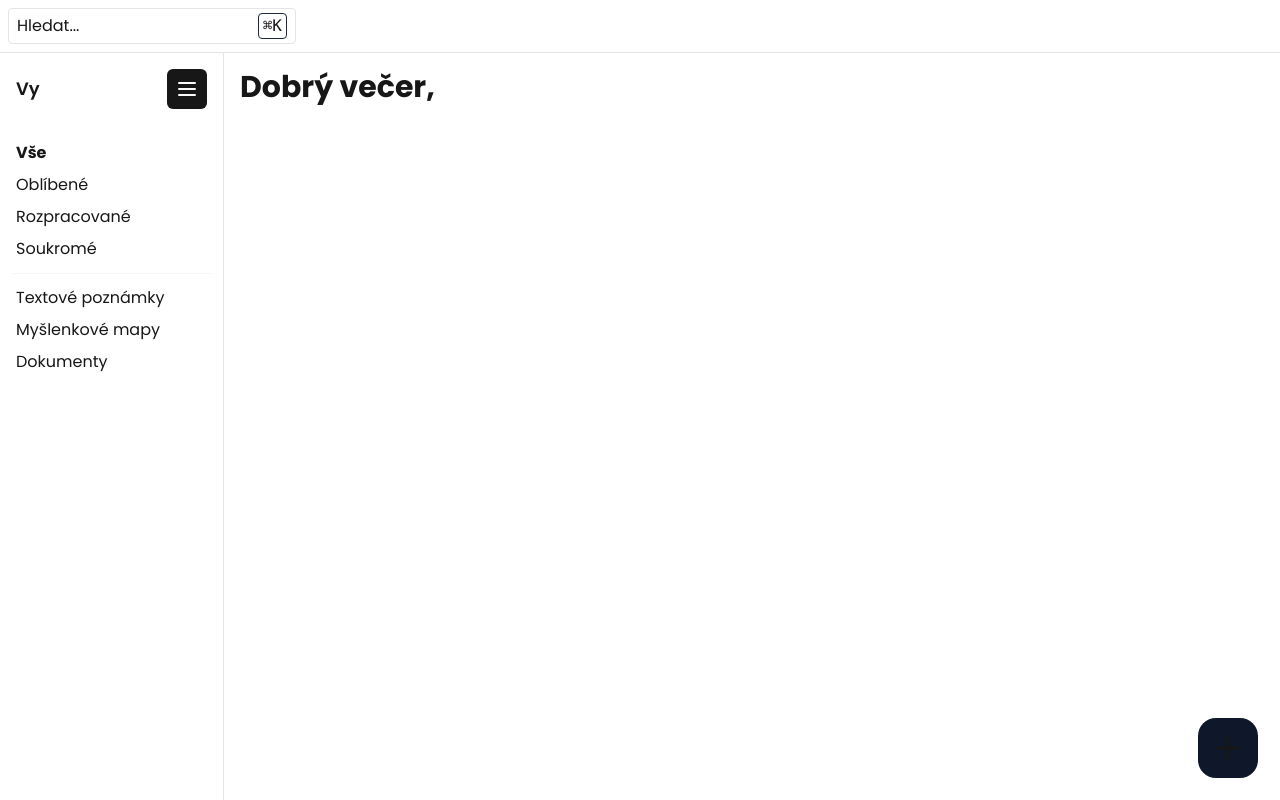
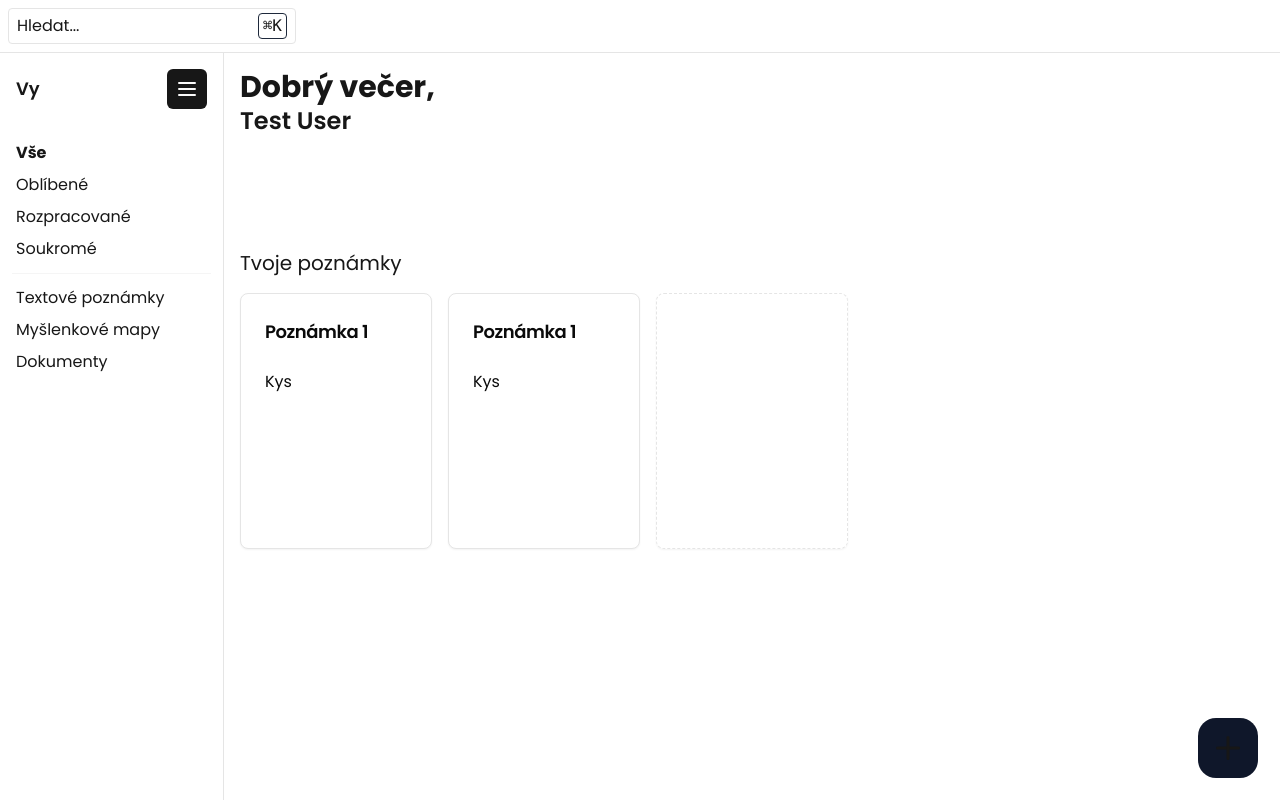
Before and after one commit to KoblizekXD/Notecz, a Next.js app: page /home in a window 1280 px wide. Built offline with nearby package versions, Linux system fonts and the light colour scheme.

Commit message:
Add note listing as cards

```diff
--- a/src/app/home/page.tsx
+++ b/src/app/home/page.tsx
@@ -30,6 +30,7 @@ import {
 import { cn } from '@/lib/utils';
 import { Input } from '@/components/ui/input';
 import { MenubarSeparator } from '@/components/ui/menubar';
+import { Card, CardContent, CardDescription, CardHeader, CardTitle } from '@/components/ui/card';
 
 const noteTypes = [
   { value: 'note', label: 'Klasická poznámka' },
@@ -92,7 +93,7 @@ function SideBar() {
   const [shown, setShown] = React.useState(true);
 
   return (
-    <div className={`h-full gap-y-8 p-4 flex flex-col ease-in-out transition-[width] duration-300 overflow-hidden ${!shown ? 'w-0' : 'w-56 border-r'}`}>
+    <div className={`h-full gap-y-8 flex flex-col ease-in-out transition-[width] duration-300 overflow-hidden ${!shown ? 'w-0' : 'w-56 border-r p-4'}`}>
       <div className='flex gap-x-12 justify-between items-center'>
         <h1 className='font-semibold text-lg'>Vy</h1>
         <Button onClick={() => setShown(false)} size={'icon'}>
@@ -189,8 +190,38 @@ export default function App() {
       <NavMenu />
       <div className='flex flex-1'>
         <SideBar />
-        <div className='m-4 font-extrabold text-3xl'>
-          <h1>Dobr{dayPart === 'večer' ? 'ý' : 'é'} {dayPart},</h1>
+        <div className='m-4 flex flex-1 flex-col'>
+          <h1 className='font-extrabold text-3xl'>Dobr{dayPart === 'večer' ? 'ý' : 'é'} {dayPart},</h1>
+          <h2 className='font-semibold text-2xl'>Test User</h2>
+          <div className='flex-1 pt-28 flex flex-col gap-y-4'>
+            <h3 className='text-xl'>Tvoje poznámky</h3>
+            <div className='flex gap-x-4'>
+              <Card className='w-48'>
+                <CardHeader>
+                  <CardTitle className='text-lg'>Poznámka 1</CardTitle>
+                </CardHeader>
+                <CardContent>
+                  <p>Kys</p>
+                </CardContent>
+              </Card>
+              <Card className='w-48'>
+                <CardHeader>
+                  <CardTitle className='text-lg'>Poznámka 1</CardTitle>
+                </CardHeader>
+                <CardContent>
+                  <p>Kys</p>
+                </CardContent>
+              </Card>
+              <Card className='bg-transparent w-48 border-dashed h-64'>
+                <CardContent className='text-white p-4 flex-col gap-y-8 flex justify-center text-center items-center'>
+                  <p>Ještě nemáš žádné poznámky, vytvoř novou kliknutím na plus!</p>
+                  <div className=''>
+                    <PlusIcon />
+                  </div>
+                </CardContent>
+              </Card>
+            </div>
+          </div>
         </div>
       </div>
     </main>
```
